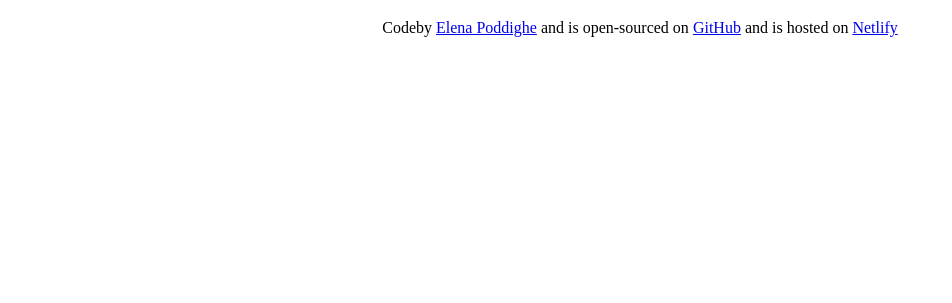
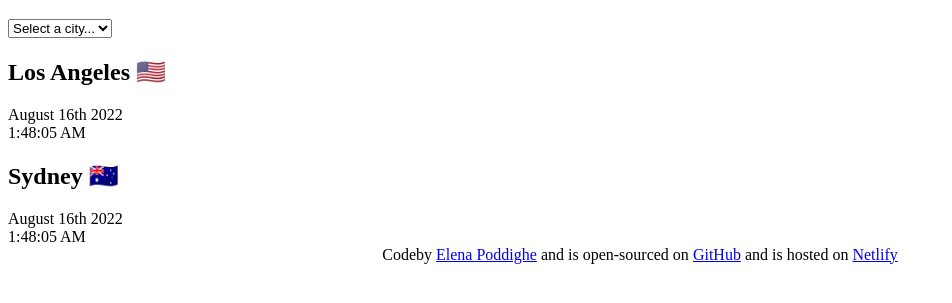
Before and after one commit to elenapoddighe/my-world-clock-app, a plain HTML site: page index.html in a window 1280 px wide. Shown: the part 61-364 px from the top of the page, without its empty margins (0-952 px from the left). Drawn offline with Linux system fonts and the light colour scheme.

Commit message:
Updated HMTL
- Added the HTML structure

```diff
--- a/index.html
+++ b/index.html
@@ -9,7 +9,34 @@
 </head>
 
 <body>
-    <h1>World clock</h1>
+    <div class="container">
+        <h1>World clock</h1>
+        <select>
+            <option>Select a city...</option>
+            <option>London</option>
+            <option>Paris</option>
+            <option>Barcelona</option>
+            <option>Rome</option>
+        </select>
+        <div class="city">
+            <h2>Los Angeles 🇺🇸</h2>
+            <div class="date">
+                August 16th 2022
+            </div>
+            <div class="time">
+                1:48:05 AM
+            </div>
+        </div>
+        <div class="city">
+            <h2>Sydney 🇦🇺</h2>
+            <div class="date">
+                August 16th 2022
+            </div>
+            <div class="time">
+                1:48:05 AM
+            </div>
+        </div>
+    </div>
 
     <footer>Codeby <a href="https://github.com/elenapoddighe" target="_blank">Elena Poddighe</a> and is open-sourced on
         <a href="https://github.com/elenapoddighe/my-world-clock-app" target="_blank">GitHub</a> and is hosted on <a
```
